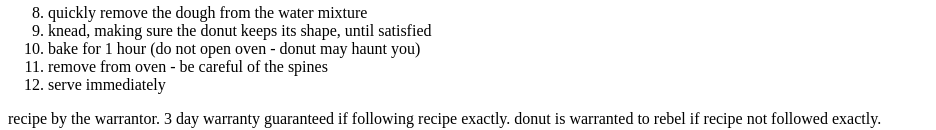
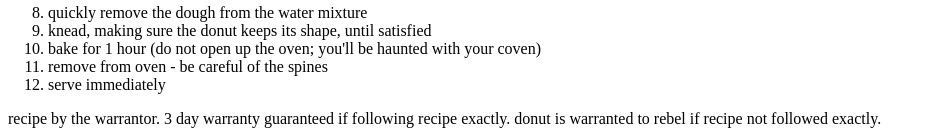
Before and after one commit to bracket-chat/bracket-chat.github.io, a plain HTML site: page recipe.html in a window 1280 px wide. Shown: the part 462-592 px from the top of the page, without its empty margins (0-936 px from the left). Drawn offline with Linux system fonts and the light colour scheme.

Commit message:
scope creep 5

```diff
--- a/recipe.html
+++ b/recipe.html
@@ -28,7 +28,7 @@
       <li>wait for the sound - this can take between 2-6 minutes</li>
       <li>quickly remove the dough from the water mixture</li>
       <li>knead, making sure the donut keeps its shape, until satisfied</li>
-      <li>bake for 1 hour (do not open oven - donut may haunt you)</li>
+      <li>bake for 1 hour (do not open up the oven; you'll be haunted with your coven)</li>
       <li>remove from oven - be careful of the spines</li>
       <li>serve immediately</li>
     </ol>
```
